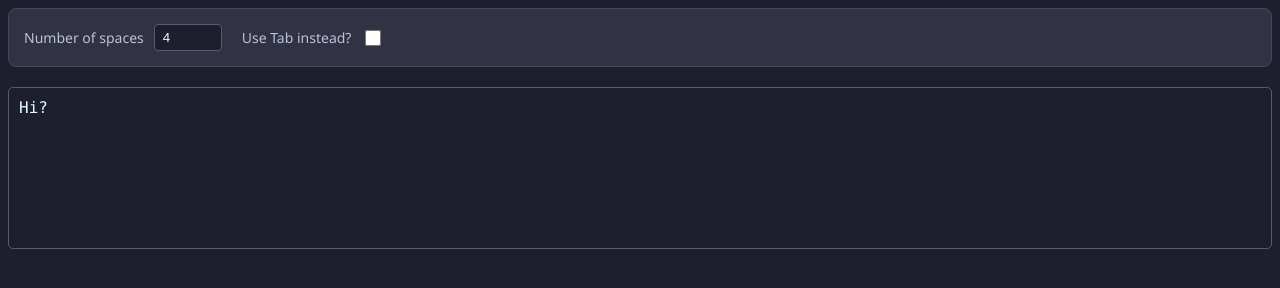
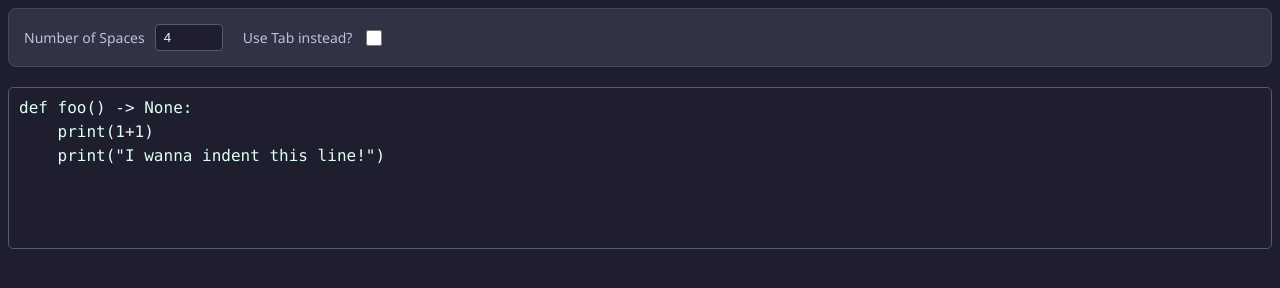
Before and after one commit to BrebbBroobles/ProseMirror-Mock-Codeblock, a website built with Vite: page index.html in a window 1280 px wide. Built offline with nearby package versions, Linux system fonts and the light colour scheme.

Commit message:
Added README.md and changed default text shown in editor

```diff
--- a/index.html
+++ b/index.html
@@ -10,7 +10,7 @@
   <body>
     <div class="settings">
       <div class="setting-item">
-        <label for="space-count">Number of spaces</label>
+        <label for="space-count">Number of Spaces</label>
         <input type="number" id="space-count" value="4" />
       </div>
       <div class="setting-item">
--- a/src/main.ts
+++ b/src/main.ts
@@ -1,6 +1,6 @@
 import { EditorState, Transaction, type Command } from "prosemirror-state";
 import { EditorView } from "prosemirror-view";
-import { Schema } from "prosemirror-model";
+import { DOMParser, Schema } from "prosemirror-model";
 import { undo, redo, history } from "prosemirror-history";
 import { keymap } from "prosemirror-keymap";
 import {
@@ -142,11 +142,18 @@ if (tabCheckbox instanceof HTMLInputElement) {
 }
 
 if (editorTarget) {
+  const contentHtml = `<p>def foo() -> None:</p>
+    <p>&nbsp &nbsp print(1+1)</p>
+    <p>&nbsp &nbsp print("I wanna indent this line!")</p>`
+
+  const element: HTMLDivElement = document.createElement("div");
+  element.innerHTML = contentHtml;
+
+  const defaultDoc = DOMParser.fromSchema(schema).parse(element);
+
   const state = EditorState.create({
     schema,
-    doc: schema.node("doc", null, [
-      schema.node("paragraph", null, [schema.text("Hi?")]),
-    ]),
+    doc: defaultDoc,
     plugins: [
       history(),
       keymap({
```
Also changed, not shown: README.md (added).
